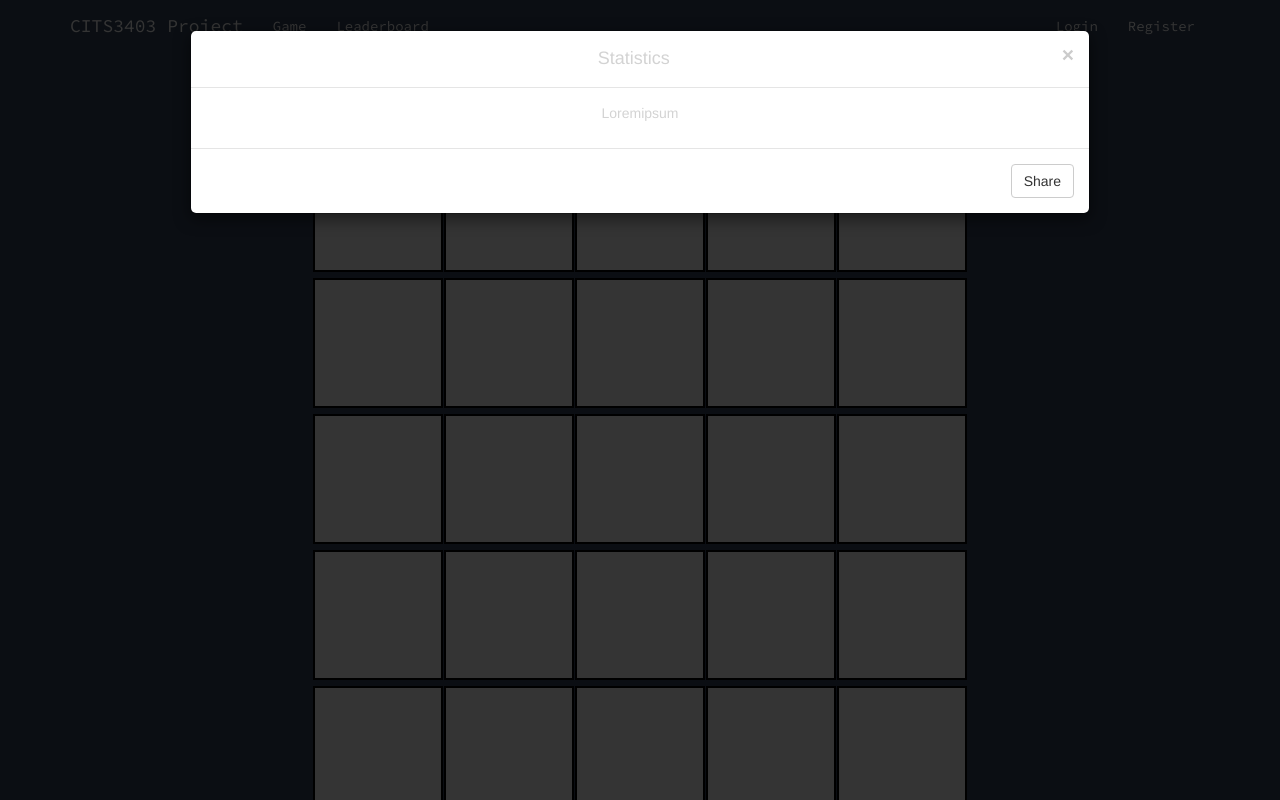
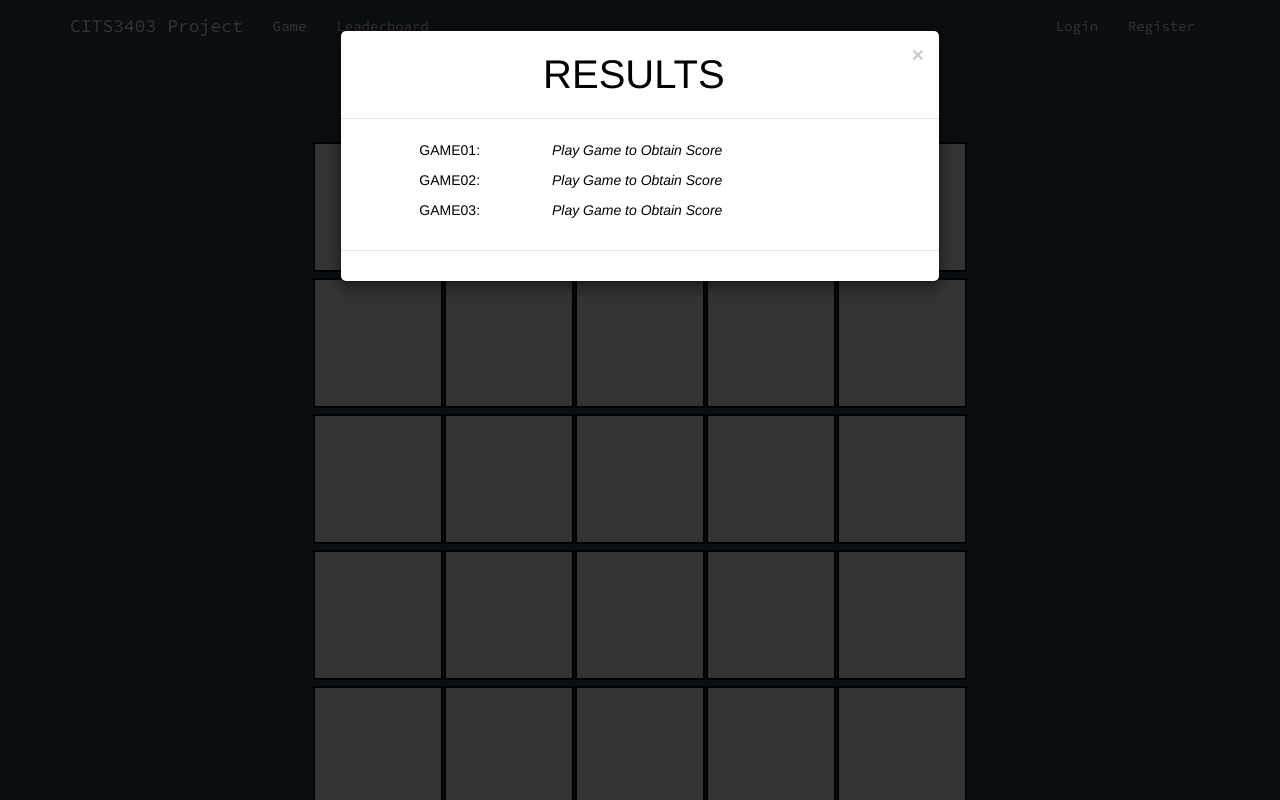
Before and after one commit to jakobdorian/CITS3403-Project, a Flask app: page / in a window 1280 px wide, after a click on "Your Results". Run offline with Flask 2, Linux system fonts and the light colour scheme; some libraries are stand-ins or nearby versions.

Commit message:
Game Update (sharing results)
-showing of score for each round
-locking game after 3 attempts
-calculating the average after 3 attempts as final score
- enabling sharing of results (onclick copy to clipboard)

```diff
--- a/app/static/css/stylesheet.css
+++ b/app/static/css/stylesheet.css
@@ -147,3 +147,36 @@ span{
     .reg-dark {
         color: #337ab7 !important;
     }
+
+
+/* Modal Things */
+h4{
+    color: black;
+    font-size: 40px;
+}
+
+#tdyDate{
+    float:left;
+}
+.resultsArea {
+    color: black;
+    text-align: center;
+    width: 33%;
+    float:left;
+    padding: 1%;
+    height: 30%
+}
+
+#resultsArea2{
+    font-style: italic;
+}
+
+.modal-body:after {
+    content: "";
+    display: table;
+    clear: both;
+}
+
+.summaryRes {
+    color: black;
+}
--- a/app/static/js/game.js
+++ b/app/static/js/game.js
@@ -1,6 +1,22 @@
-//initializing variable
+//initializing variables
 let counter1 =0;
 let counter2 =0;
+let gameCount = 0;
+
+//variables for sharing results
+//scores for 3 diff games
+let score1 = 0;
+let score2 = 0;
+let score3 = 0;
+
+//breakdown of scores for 3 games
+let G1C1 = 0;
+let G1C2 = 0;
+let G2C1 = 0;
+let G2C2 = 0;
+let G3C1 = 0;
+let G3C2 = 0;
+
 
 // function to generate model of game
 function createfn(){
@@ -11,7 +27,6 @@ function createfn(){
     var element01 = document.createElement('div');
     element01.setAttribute('id','puzzle')
     document.getElementsByTagName('body')[0].appendChild(element01)
-
 
     //creating blank puzzle
     for (let i = 1; i < 31; i++){
@@ -54,46 +69,6 @@ function createfn(){
     z.hidden= true
     document.getElementsByTagName('body')[0].appendChild(z)
 }
-/*
-//function to generate resultsTab
-function genResultsTab(){
-
-    //creating modal for results
-    var element01 = document.createElement('div');
-    element01.setAttribute('id', 'myModal')
-    element01.setAttribute('class', 'modal')
-    document.getElementsByTagName('body')[0].appendChild(element01)
-
-    var element02 = document.createElement('div');
-    element02.setAttribute('id', 'modal_Content')
-    element02.setAttribute('class','modalContent')
-    document.getElementById('myModal').appendChild(element02)
-
-    var element03 = document.createElement('h2')
-    var text01 = document.createTextNode('Statistics')
-    element03.appendChild(text01)
-    document.getElementById('modal_Content').appendChild(element03)
-
-    var element04 = document.createElement('p')
-    var text02 = document.createTextNode('TESTING WOOOOO')
-    element04.appendChild(text02)
-    document.getElementById('modal_Content').appendChild(element04)
-
-    var element05 = document.createElement('span')
-    var text03 = document.createTextNode('X')
-    element05.appendChild(text03)
-    element05.setAttribute('class', 'close')
-    document.getElementById('modal_Content').appendChild(element05)
-
-    var element06 = document.createElement('button')
-    var text04 = document.createTextNode('Share')
-    element06.setAttribute('class', 'share')
-    element06.appendChild(text04)
-    document.getElementById('modal_Content').appendChild(element06)
-
-}
-*/
-
 //function to generate ids as array
 function idGen(){
     temp =[]
@@ -123,7 +98,6 @@ function shuffle(array){
 
 function checker(arr1,arr2,id){
     var x = parseInt(id)
-
     if (arr2.includes(x)){
         elem = document.getElementById(id)
         elem.setAttribute('class', 'answer');
@@ -138,21 +112,78 @@ function checker(arr1,arr2,id){
     }
 
     //ending game if 6 wrong selections / 10 correct selections
+
+    var correctEmoji = String.fromCodePoint(0x1F7E6);
+    var wrongEmoji = String.fromCodePoint(0x1F7E5);
+
     if (counter2 == 6 || counter1 ==10){
+        gameCount ++;
         document.getElementById('button02').hidden =false;
         displayLock()
         var score = calculateRes()
         revealAnswer(arr2)
 
-        if (counter2==6){
-            var results = "Sorry you ran out of tries, the remaining tiles are shown in green! You scored a total of " + score + "!"
-            var p1 = document.createTextNode(results)
-            document.getElementById('resultsText').appendChild(p1)
+        //Revealing the results
+        $('#myModal').modal('toggle');
+        $('#myModal').modal('show');
+
+        var results1 = counter1 + correctEmoji + counter2 + wrongEmoji
+        var results2 = 'Total:' + score
+
+        document.getElementById('res0'+ gameCount.toString()+'a').textContent = results1
+        document.getElementById('res0'+ gameCount.toString()+'a').style.fontStyle = 'normal'
+
+        document.getElementById('res0'+ gameCount.toString()+'b').textContent = results2
+        document.getElementById('res0'+ gameCount.toString()+'b').style.fontStyle = 'normal'
+
+        if (gameCount == 1){
+            score1 = score
+            G1C1 = counter1
+            G1C2 = counter2
         }
-        else if (counter1 ==10){
-            var results = "Congratulations! You completed the game! You scored a total of " + score + "!"
-            var p1 = document.createTextNode(results)
-            document.getElementById('resultsText').appendChild(p1)
+        else if (gameCount ==2){
+            score2 = score
+            G2C1 = counter1
+            G2C2 = counter2
+        }
+        else{
+            G3C1 = counter1
+            G3C2 = counter2
+
+            //locking any further attempts
+            document.getElementById('button02').hidden = true;
+
+            //generating summary
+            var final1 = document.createElement('p')
+            var final1a = document.createTextNode('Come Back Tomorrow to Try Again!')
+            final1.appendChild(final1a)
+            document.getElementById('summary').appendChild(final1);
+
+            //calculating final score
+            score3 = score
+            var sum = ''
+            sum = Number(score1) + Number(score2) + Number(score3)
+            finalScore = (sum/3).toFixed(1)
+            if (finalScore == 0.0){
+                finalScore = 0
+            }
+            finalRes = 'Final Score: ' + finalScore
+
+            var final2 = document.createElement('p')
+            var final2a = document.createTextNode(finalRes)
+            final2.appendChild(final2a)
+            document.getElementById('summary').appendChild(final2)
+
+            //creating share button
+            footer = document.getElementById('footer')
+            var a = document.createElement('button')
+            var b = document.createTextNode('SHARE')
+            a.appendChild(b)
+            a.setAttribute('id','button03')
+            a.setAttribute('class','btn btn-default')
+            a.onclick = function(){shareRes(score1, G1C1, G1C2, score2, G2C1, G2C2, score3, G3C1, G3C2, finalScore);}
+            footer.appendChild(a)
+
         }
     }
 }
@@ -238,5 +269,38 @@ function fnCaller2(ids){
     setTimeout(function(){hideAnswer(ids,newPattern);},2000)
 }
 
+//function to share results
+function shareRes(res1, res1a, res1b, res2, res2a, res2b, res3, res3a, res3b, resFinal){
+    //get todays date in mm/dd format
+    var today = new Date();
+    var dd = String(today.getDate()).padStart(2, '0');
+    var mm = String(today.getMonth() + 1).padStart(2, '0'); //January is 0!
+    var yyyy = today.getFullYear();
+
+    today = mm + '/' + dd
+    console.log(today)
+    console.log(res1,res2,res3,resFinal)
+
+    var correctEmoji = String.fromCodePoint(0x1F7E6);
+    var wrongEmoji = String.fromCodePoint(0x1F7E5);
+
+    var sum01 = 'G1: ' + res1 + ' (' + res1a + correctEmoji + res1b + wrongEmoji + ')'
+    var sum02 = 'G2: ' + res2 + ' (' + res2a + correctEmoji + res2b + wrongEmoji + ')'
+    var sum03 = 'G3: ' + res3 + ' (' + res3a + correctEmoji + res3b + wrongEmoji + ')'
+    var sum04 = 'FINAL: ' + resFinal
+
+    //creating text area to store and format results
+    var tempTxt = document.createElement('textarea');
+    tempTxt.value = today + '\r\n' + '\r\n' + sum01 + '\r\n' + sum02 + '\r\n' + sum03 + '\r\n' +  '\r\n' + sum04
+    document.body.appendChild(tempTxt);
+    tempTxt.select();
+    tempTxt.setSelectionRange(0, 99999); /* For mobile devices */
+
+    //remove text area
+    document.body.removeChild(tempTxt);
+
+    navigator.clipboard.writeText(tempTxt.value);
+
+}
+
 window.onload = createfn();
-window.onload = genResultsTab();
--- a/app/templates/game.html
+++ b/app/templates/game.html
@@ -5,29 +5,52 @@
 <br>
 <body>
   <script src = "{{ url_for('static', filename='js/game.js') }}"></script>
-    </body>
 
   <div class="container">
+    <h2>Modal Example</h2>
     <!-- Trigger the modal with a button -->
-        <button type="button" class="btn btn-info btn-lg" data-toggle="modal" data-target="#myModal">Open Small Modal</button>
+    <button type="button" class="btn btn-info btn-lg" data-toggle="modal" data-target="#myModal">Your Results</button>
 
     <!-- Modal -->
     <div class="modal fade" id="myModal" role="dialog">
-          <div class="modal-dialog modal-lg">
+      <div class="modal-dialog">
+        <!-- Modal content-->
         <div class="modal-content">
           <div class="modal-header">
             <button type="button" class="close" data-dismiss="modal">&times;</button>
-                    <h4 class="modal-title">Statistics</h4>
+            <h4 class="modal-title">RESULTS</h4>
           </div>
-                <div class="modal-body">
-                    <p>Loremipsum</p>
+          <div class="modal-body" id = "resultsBlk">
+            <div class = 'resultsArea' id = 'resultsArea1'>
+              <p> GAME01: </p>
+              <p> GAME02: </p>
+              <p> GAME03: </p>
             </div>
-                <div class="modal-footer">
-                    <button onclick = "copyRes()" class ="btn btn-default"> Share</button>
+            <div class = 'resultsArea' id = 'resultsArea2'>
+              <p id = 'res01a'> Play Game to Obtain Score </p>
+              <p id = 'res02a'> Play Game to Obtain Score </p>
+              <p id = 'res03a'> Play Game to Obtain Score </p>
+            </div>
+            <div class = 'resultsArea' id = 'resultsArea3'>
+              <p id = 'res01b'></p>
+              <p id = 'res02b'></p>
+              <p id = 'res03b'></p>
             </div>
           </div>
+          <div class = 'summaryRes' id = 'summary'>
           </div>
+          <div class="modal-footer" id = 'footer'>
+            <!--<button type="button" class="btn btn-default">SHARE</button>-->
           </div>
         </div>
 
+      </div>
+    </div>
+
+  </div>
+
+</body>
+
+
+
 {% endblock %}
```
Lines whose indentation alone changed are shown as unchanged.
